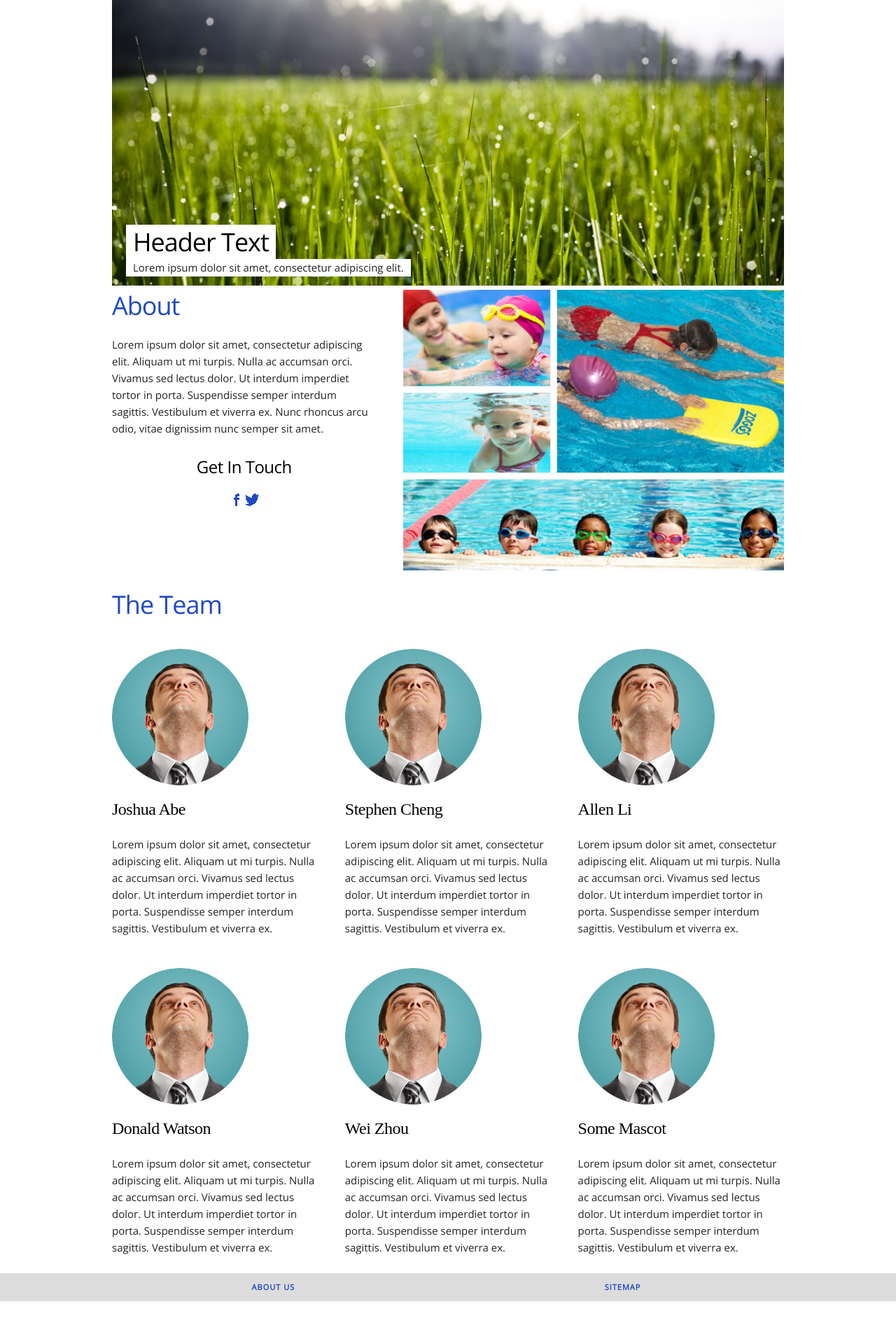
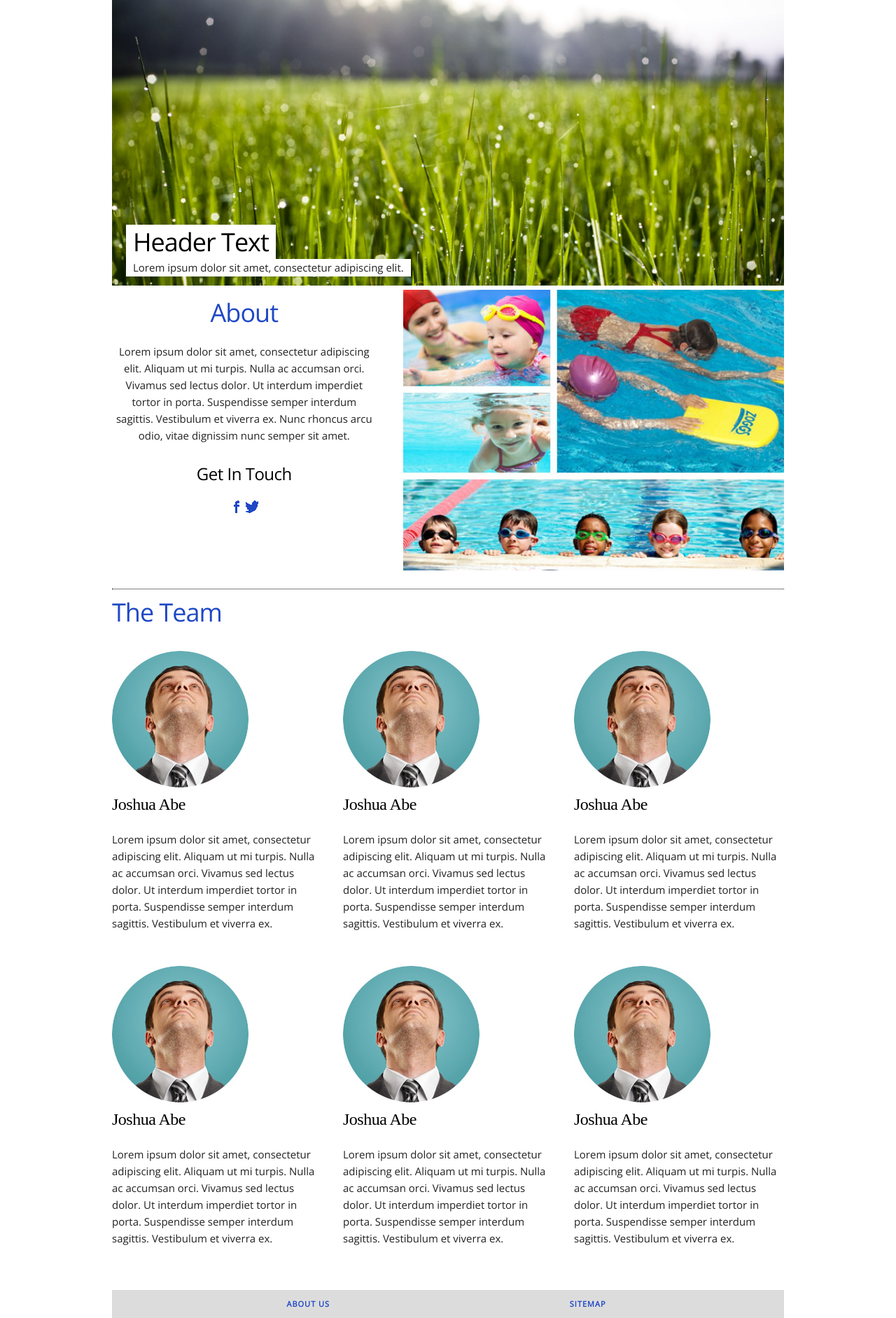
Before and after one commit to Xeltide/project1536, a PHP site: page /about.html in a window 1280 px wide. Shown: the part 51-1934 px from the top of the page at 70% size. Before the commit the page ends 1910 px from the top, so only its background shows below. Run offline with PHP 8.4, Linux system fonts and the light colour scheme.

Commit message:
added table to about page

```diff
--- a/about.html
+++ b/about.html
@@ -110,12 +110,9 @@
       <div class="five columns" id="aboutSite">
         <h3>About</h3>
         <p>Lorem ipsum dolor sit amet, consectetur adipiscing elit. Aliquam ut mi turpis. Nulla ac accumsan orci. Vivamus sed lectus dolor. Ut interdum imperdiet tortor in porta. Suspendisse semper interdum sagittis. Vestibulum et viverra ex. Nunc rhoncus arcu odio, vitae dignissim nunc semper sit amet.</p>
-
-        <div id="aboutSocial">
-          <h5 class="overrideHColor">Get In Touch</h5>
-          <a href="#"><img src="images/facebook.gif" alt=""></a>
-          <a href="#"><img src="images/twitter.gif" alt=""></a>
-        </div>
+        <h5 class="overrideHColor">Get In Touch</h5>
+        <a href="#"><img src="images/facebook.gif" alt=""></a>
+        <a href="#"><img src="images/twitter.gif" alt=""></a>
       </div>
       <div class="seven columns" id="aboutImage">
         <img src="images/swim_lessons_collage.jpg" alt="">
@@ -124,11 +121,50 @@
 
     <div class="row">
       <div class="twelve columns">
-        <h3>The Team</h3>
+        <h3 id="teamHeading">The Team</h3>
       </div>
     </div>
 
     <div class="row">
+      <div class="twelve columns" id="aboutMembers">
+        <table>
+          <tr>
+            <td>
+              <img src="images/profile_pic_placeholder.jpg" alt="">
+              <h5 class="memberName overrideHColor">Joshua Abe</h6>
+              <p>Lorem ipsum dolor sit amet, consectetur adipiscing elit. Aliquam ut mi turpis. Nulla ac accumsan orci. Vivamus sed lectus dolor. Ut interdum imperdiet tortor in porta. Suspendisse semper interdum sagittis. Vestibulum et viverra ex.</p>
+            </td>
+            <td>
+              <img src="images/profile_pic_placeholder.jpg" alt="">
+              <h5 class="memberName overrideHColor">Joshua Abe</h6>
+              <p>Lorem ipsum dolor sit amet, consectetur adipiscing elit. Aliquam ut mi turpis. Nulla ac accumsan orci. Vivamus sed lectus dolor. Ut interdum imperdiet tortor in porta. Suspendisse semper interdum sagittis. Vestibulum et viverra ex.</p>
+            </td>
+            <td>
+              <img src="images/profile_pic_placeholder.jpg" alt="">
+              <h5 class="memberName overrideHColor">Joshua Abe</h6>
+              <p>Lorem ipsum dolor sit amet, consectetur adipiscing elit. Aliquam ut mi turpis. Nulla ac accumsan orci. Vivamus sed lectus dolor. Ut interdum imperdiet tortor in porta. Suspendisse semper interdum sagittis. Vestibulum et viverra ex.</p>
+            </td>
+          </tr>
+          <tr>
+            <td>
+              <img src="images/profile_pic_placeholder.jpg" alt="">
+              <h5 class="memberName overrideHColor">Joshua Abe</h6>
+              <p>Lorem ipsum dolor sit amet, consectetur adipiscing elit. Aliquam ut mi turpis. Nulla ac accumsan orci. Vivamus sed lectus dolor. Ut interdum imperdiet tortor in porta. Suspendisse semper interdum sagittis. Vestibulum et viverra ex.</p>
+            </td>
+            <td>
+              <img src="images/profile_pic_placeholder.jpg" alt="">
+              <h5 class="memberName overrideHColor">Joshua Abe</h6>
+              <p>Lorem ipsum dolor sit amet, consectetur adipiscing elit. Aliquam ut mi turpis. Nulla ac accumsan orci. Vivamus sed lectus dolor. Ut interdum imperdiet tortor in porta. Suspendisse semper interdum sagittis. Vestibulum et viverra ex.</p>
+            </td>
+            <td>
+              <img src="images/profile_pic_placeholder.jpg" alt="">
+              <h5 class="memberName overrideHColor">Joshua Abe</h6>
+              <p>Lorem ipsum dolor sit amet, consectetur adipiscing elit. Aliquam ut mi turpis. Nulla ac accumsan orci. Vivamus sed lectus dolor. Ut interdum imperdiet tortor in porta. Suspendisse semper interdum sagittis. Vestibulum et viverra ex.</p>
+            </td>
+          </tr>
+        </table>
+      </div>
+    <!-- // REPLACED WITH A TABLE
       <div class="four columns aboutMember">
         <img src="images/profile_pic_placeholder.jpg" alt="">
         <h5 class="memberName overrideHColor">Joshua Abe</h6>
@@ -162,7 +198,7 @@
         <h5 class="memberName overrideHColor">Some Mascot</h5>
         <p>Lorem ipsum dolor sit amet, consectetur adipiscing elit. Aliquam ut mi turpis. Nulla ac accumsan orci. Vivamus sed lectus dolor. Ut interdum imperdiet tortor in porta. Suspendisse semper interdum sagittis. Vestibulum et viverra ex.</p>
       </div>
-    </div>
+    </div> -->
   </div>
 
   <!-- FOOTER -->
--- a/css/about.css
+++ b/css/about.css
@@ -3,9 +3,8 @@
  **************************************************************/
 
 #aboutSite {
+	margin-top: 1rem;
 	margin-bottom: 2rem;
-}
-#aboutSocial {
 	text-align: center;
 }
 #aboutImage {
@@ -18,18 +17,21 @@
 #aboutContact {
 	margin-bottom: 2rem;
 }
-.aboutMember {
-	margin-top: 2rem;
+#teamHeading {
+	padding-top: 1rem;
+	border-top: 1px dotted #000000;
 }
-.aboutMember img {}
-.aboutMember h5 {
-	margin-top: 1rem;
+#aboutMembers td {
+	border: 0;
+}
+#aboutMembers h5 {
 	font-family: serif;
 }
-.aboutMember p {}
 
-.memberPhoto img {}
-@media (min-width: 550px) { /* TODO: small image for small screens */
+/**************************************************************
+ * LOAD WHEN SCREEN = FULL WIDTH
+ **************************************************************/
+@media (min-width: 550px) {
 	#aboutContact {
 		margin-top: 5.2rem;
 	}
```
